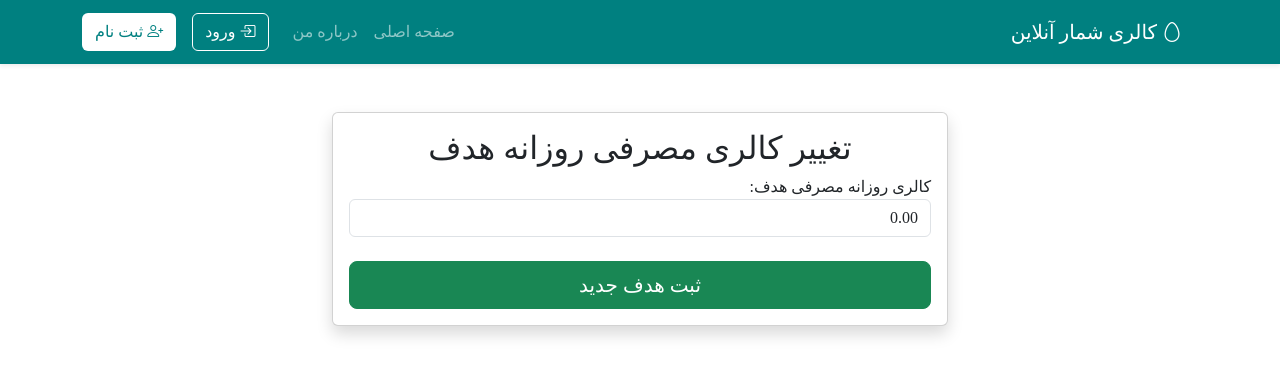
After one commit to Moein-HDi/CalorieCounter, a Django app: page /accounts/goal_edit/1 in a window 1280 px wide. The commit adds this page. Shown: the top 376 px of the page. Run offline with Django 4.2, Linux system fonts and the light colour scheme; data comes from the database, SQL or seed files in the repository; both versions use the stored data as it was after the commit; some libraries are stand-ins or nearby versions; some web fonts are replaced.

Commit message:
adding goal edit

```diff
--- a/accounts/urls.py
+++ b/accounts/urls.py
@@ -1,5 +1,6 @@
 from django.urls import path
-from .views import SignUpView
+from .views import *
 
 urlpatterns = [path('signup/', SignUpView.as_view(), name='signup'),
+               path('goal_edit/<int:pk>', EditGoalView.as_view(), name='edit_goal'),
                ]
--- a/accounts/views.py
+++ b/accounts/views.py
@@ -1,9 +1,16 @@
-from .forms import CustomUserCreationForm
+from .forms import CustomUserCreationForm, CustomUserChangeForm
 from django.urls import reverse_lazy
 from django.views import generic
+from .models import CustomUser
 
 
 class SignUpView(generic.CreateView):
     form_class = CustomUserCreationForm
     success_url = reverse_lazy('login')
     template_name = 'registration/signup.html'
+
+class EditGoalView(generic.UpdateView):
+    model = CustomUser #wtf
+    form_class = CustomUserChangeForm
+    success_url = reverse_lazy('home') #should change later
+    template_name = 'goal_edit.html'
--- a/pages/urls.py
+++ b/pages/urls.py
@@ -1,5 +1,5 @@
 from django.urls import path
-from .views import HomePageView, AboutPageView
+from .views import *
 
 urlpatterns = [
     path('', HomePageView.as_view(), name='home'),
--- /dev/null
+++ b/templates/goal_edit.html
@@ -0,0 +1,21 @@
+{% extends "base.html" %}
+{% load widget_tweaks %}
+{% block content %}
+    <div class="container mt-5 w-50">
+        <div class="card shadow">
+            <div class="card-body">
+                <h2 class="text-center">تغییر کالری مصرفی روزانه هدف</h2>
+                <form method="post">
+                    {% csrf_token %}
+                    {{ form.non_field_errors }}
+                    <div class="form-group">
+                        <label for="{{ form.calorie_goal.id_for_label }}">کالری روزانه مصرفی هدف:</label>
+                        {{ form.calorie_goal|add_class:"form-control mb-2" }}
+                        {{ form.calorie_goal.errors }}
+                    </div>
+                    <button type="submit" class="w-100 mt-3 btn btn-lg btn-success">ثبت هدف جدید</button>
+                </form>
+            </div>
+        </div>
+    </div>
+{% endblock content %}
--- a/templates/registration/signup.html
+++ b/templates/registration/signup.html
@@ -12,6 +12,11 @@
                         <label for="{{ form.username.id_for_label }}">نام کاربری:</label>
                         {{ form.username|add_class:"form-control mb-2" }}
                         {{ form.username.errors }}
+                    </div>
+                    <div class="form-group">
+                        <label for="{{ form.calorie_goal.id_for_label }}">کالری روزانه مصرفی هدف:</label>
+                        {{ form.calorie_goal|add_class:"form-control mb-2" }}
+                        {{ form.calorie_goal.errors }}
                     </div>
                     <div class="form-group">
                         <label for="{{ form.password1.id_for_label }}">کلمه عبور:</label>
--- /dev/null
+++ b/tracker/forms.py
@@ -0,0 +1 @@
+from django import forms
```
Also changed, not shown: tracker/views.py (+8 -0 lines), db.sqlite3.
